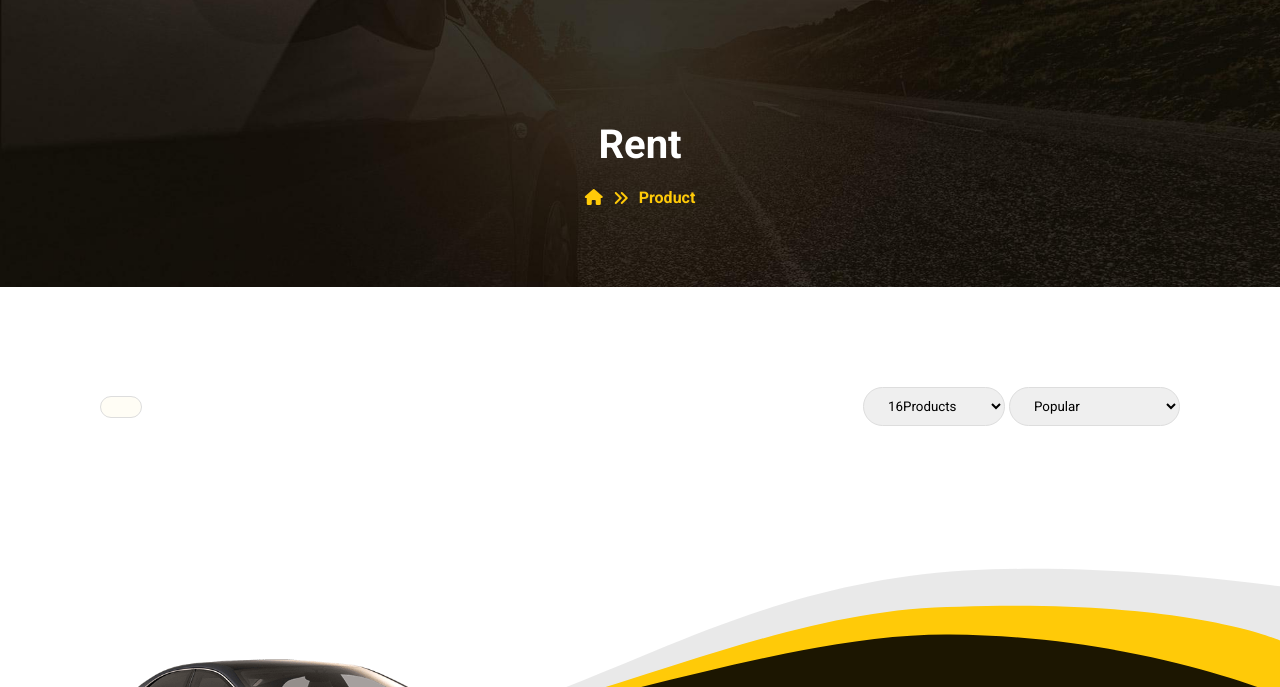
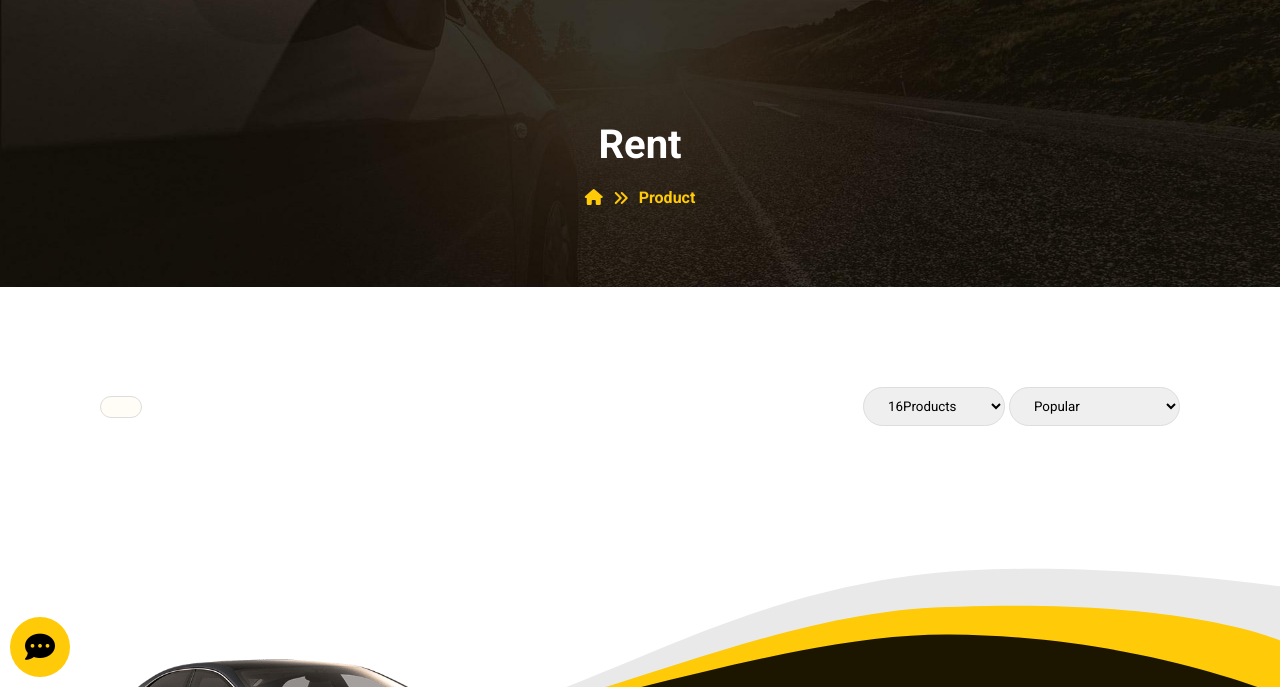
Before and after one commit to HuyHoang3425/project_web_nhom_1, a plain HTML site: page pages/rent/index.html in a window 1280 px wide. Shown: the part 113-800 px from the top of the page. Drawn offline with Linux system fonts and the light colour scheme; no server answers; a web font is replaced by a local one.

Commit message:
complete for work

```diff
--- a/components/HF.js
+++ b/components/HF.js
@@ -9,7 +9,6 @@ document.body.insertAdjacentHTML('afterbegin', Header);
 document.body.insertAdjacentHTML('beforeend', Footer);
 //css
 const style = document.createElement("style");
-console.log(style);
 style.innerHTML = css;
 document.head.appendChild(style);
 //sửa content theo page
--- a/components/header.js
+++ b/components/header.js
@@ -1,5 +1,34 @@
 export const Header =`
-     <!-- header -->
+     <div class="chat">
+        <i class="fa-solid fa-comment-dots cmt show-screen"></i>
+        <i class="fa-solid fa-xmark cls"></i>
+    </div>
+    <div class="message">
+        <div class="card">
+            <div class="card-1">
+                <div class="title">
+                    We are live and ready to chat with <br>
+                    you now. Say something to start a  <br>
+                    live chat. <br>
+                </div>
+            </div>
+            <div class="card-2">
+                <div class="content">
+                    <img src="../../assets/images/home/icon-chat.svg" alt="">
+                    <span>Add free live chat to your site</span>
+                </div>
+                <div class="input">
+                    <input type="text" placeholder="Write a reply...">
+                    <div class="icon">
+                        <i class="fa-solid fa-thumbs-up"></i>
+                        <i class="fa-solid fa-paperclip"></i>
+                        <i class="fa-regular fa-face-smile"></i>
+                    </div>
+                </div>
+            </div>
+        </div>
+    </div>
+    <!-- header -->
     <header>
         <img src="../../assets/images/home/car-rental-logo.png" alt="logo">
         <nav>
@@ -35,7 +64,7 @@ export const Header =`
         </div>
         <ul class="bar" id="bar">
             <div class="wrap">
-                <li class="li"><a class="showafter" href="../home/index.html">Home</a></li>
+                <li class="li"><a href="../home/index.html">Home</a></li>
                 <hr>
                 <li class="li"><a href="../rent/index.html">Rent</a></li>
                 <hr>
--- a/pages/home/home.css
+++ b/pages/home/home.css
@@ -314,7 +314,6 @@ hr{
     display: flex;
     align-items: center;
     justify-content: center;
-    cursor: pointer;
 }
 
 .chat .cmt{
--- a/pages/home/index.js
+++ b/pages/home/index.js
@@ -110,7 +110,6 @@ const prev = document.querySelector(".prev");
 const next = document.querySelector(".next");
 const dots = document.querySelectorAll(".dots li");
 const img = document.querySelector(".slider img");
-console.log(dots);
 let active = 0;
 let lenghtItem = item.length - 2;
 next.addEventListener("click", function () {
--- a/pages/rent/js/drawCars.js
+++ b/pages/rent/js/drawCars.js
@@ -5,7 +5,6 @@ import { params } from "./variable.js";
 
 export function drawCars() {
     const api = `${API_CARS}?_sort=${params.sort}&_order=${params.order}`
-    console.log(api);
     fetchAPI(api)
         .then(data => {
             const showing = document.querySelector(".option .showing");
--- a/pages/rent/rent.css
+++ b/pages/rent/rent.css
@@ -169,7 +169,6 @@
         transform: translateY(0);
     }
 }
-
 /* section-2 */
 .gap-rent {
     height: 200px;
```
